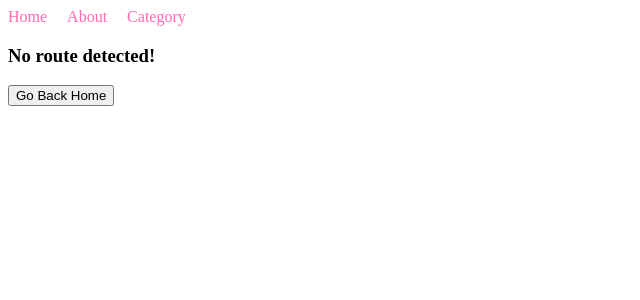
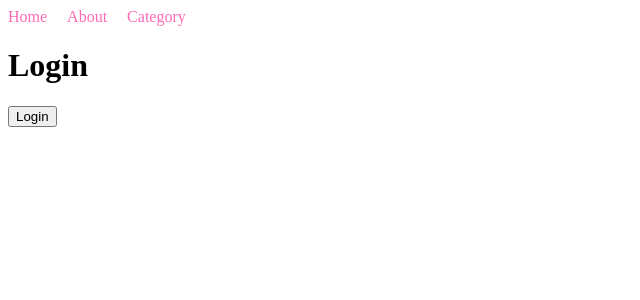
Before and after one commit to winwinchit1355/react-route, a React (Vite) app: page /login in a window 1280 px wide. Shown: the top 300 px of the page, without its empty margins (0-640 px from the left). Built offline with nearby package versions, Linux system fonts and the light colour scheme.

Commit message:
route guard

```diff
--- a/src/App.jsx
+++ b/src/App.jsx
@@ -10,11 +10,15 @@ import Category from './components/pages/Cats/Category';
 import { Categories } from './components/pages/Cats/Categories';
 import CreateCategory from './components/pages/Cats/CreateCategory';
 import EditCategory from './components/pages/Cats/EditCategory';
+import RouteGuard from './components/utils/RouteGuard';
+import LoginContextProvider from './components/utils/LoginContext';
+import Login from './components/pages/Login';
 const LazyAbout = React.lazy(() => import('./components/pages/About'));
 
 export default function App() {
   return (
     <div>
+      <LoginContextProvider>
       <Nav />
         <Routes>
           <Route path='/' element={<Home />} />
@@ -24,7 +28,8 @@ export default function App() {
             </React.Suspense>
           } />
           <Route path='/profile' element={<Profile  />} />
-          <Route path='/category' element={<Category />}>
+          <Route path='/login' element={<Login  />} />
+          <Route path='/category' element={<RouteGuard><Category /></RouteGuard>}>
             <Route index element={<Categories />} />
             <Route path='categories' element={<Categories />} />
             <Route path='create' element={<CreateCategory />} />
@@ -32,6 +37,7 @@ export default function App() {
           </Route>
           <Route path='*' element={<FallBack />} />
         </Routes>
+        </LoginContextProvider>
     </div>
   )
 }
--- /dev/null
+++ b/src/components/pages/Login.jsx
@@ -0,0 +1,20 @@
+import React from 'react'
+import { useLoginContext } from '../utils/LoginContext'
+import { useNavigate } from 'react-router-dom';
+
+const Login = () => {
+    const navigate = useNavigate();
+    const {loggedIn,setLoggedIn} = useLoginContext();
+    const userLogin = () =>{
+        setLoggedIn(true);
+        navigate('/category');
+    }
+  return (
+    <div>
+        <h1>Login</h1>
+        <button onClick={userLogin}>Login</button>
+    </div>
+  )
+}
+
+export default Login
--- /dev/null
+++ b/src/components/utils/LoginContext.jsx
@@ -0,0 +1,14 @@
+import { createContext, useContext, useState } from "react";
+
+const LoginContext = createContext();
+
+export const useLoginContext = () =>  useContext(LoginContext);
+
+function LoginContextProvider({children}){
+    const [loggedIn, setLoggedIn] = useState(false);
+    return (<LoginContext.Provider value={{loggedIn,setLoggedIn}}>
+        {children}
+    </LoginContext.Provider>
+    );
+}
+export default LoginContextProvider;
--- /dev/null
+++ b/src/components/utils/RouteGuard.jsx
@@ -0,0 +1,13 @@
+import React from 'react'
+import { Navigate } from 'react-router-dom';
+import { useLoginContext } from './LoginContext';
+
+const RouteGuard = ({children}) => {
+  const {loggedIn,setLoggedIn} = useLoginContext();
+  if(loggedIn){
+    return children;
+  }
+  return <Navigate to="/login" />
+}
+
+export default RouteGuard
```
Also changed, not shown: src/components/pages/About.jsx (+1 -1 lines).
